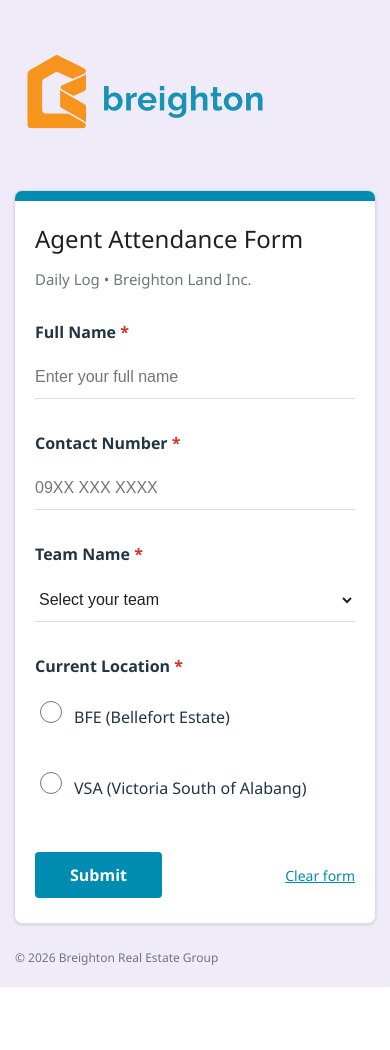
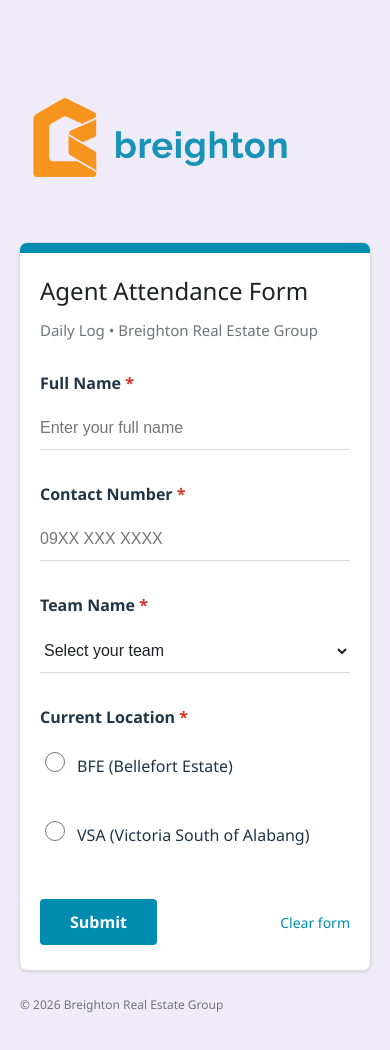
Before and after one commit to VinXy09/Breighton-Agent-Attendance, a React (Vite) app: page / in a window 390 px wide. Shown: the top 1050 px of the page. Before the commit the page ends 987 px from the top, so only its background shows below. Built offline with nearby package versions, Linux system fonts and the light colour scheme.

Commit message:
implemented radio buttons and submission fix

```diff
--- a/src/App.css
+++ b/src/App.css
@@ -5,7 +5,6 @@
   --standard-width: 770px;
 }
 
-/* 1. Reset and Center */
 html, body, #root {
   margin: 0;
   padding: 0;
@@ -34,7 +33,6 @@
   align-items: center;
 }
 
-/* 2. Logo Section */
 .brand-header {
   width: 100%;
   display: flex;
@@ -47,7 +45,6 @@
   height: auto;
 }
 
-/* 3. Form Card Styling */
 .form-card {
   background: #ffffff;
   width: 100%;
@@ -66,7 +63,6 @@
   padding: 40px 50px;
 }
 
-/* 4. Text and Inputs */
 .form-title {
   font-size: 32px;
   font-weight: 400;
@@ -94,7 +90,7 @@
 
 .req { color: #d93025; }
 
-/* Fixed: Added :not([type="radio"]) so radio buttons don't get the bottom border */
+/* Fixed: Separated radio buttons from standard text field styling */
 .input-block input:not([type="radio"]),
 .standard-select {
   width: 100%;
@@ -111,12 +107,12 @@
   -webkit-box-shadow: 0 0 0px 1000px white inset !important;
 }
 
-.input-block input:focus,
+.input-block input:focus:not([type="radio"]),
 .standard-select:focus {
   border-bottom: 2px solid var(--teal);
 }
 
-/* 5. Radio Buttons Logic */
+/* Radio Button Styling */
 .radio-group {
   display: flex;
   flex-direction: column;
@@ -129,18 +125,17 @@
   align-items: center;
   cursor: pointer;
   padding: 8px 0;
-  font-weight: 400 !important; /* Makes options less bold than the question */
+  font-weight: 400 !important;
 }
 
 .radio-label input[type="radio"] {
-  width: 22px !important;
-  height: 22px;
+  width: 20px !important;
+  height: 20px;
   margin-right: 12px;
   accent-color: var(--teal);
   cursor: pointer;
 }
 
-/* 6. Actions and Footer */
 .form-actions {
   display: flex;
   justify-content: space-between;
@@ -151,22 +146,17 @@
 .submit-btn {
   background-color: var(--teal);
   color: white;
-  padding: 12px 35px;
+  padding: 12px 30px;
   border: none;
   border-radius: 4px;
   font-weight: 600;
   cursor: pointer;
   font-size: 16px;
-  transition: all 0.2s;
-}
-
-.submit-btn:hover:not(:disabled) {
-  background-color: #007798;
-  transform: translateY(-1px);
+  transition: opacity 0.2s;
 }
 
 .submit-btn:disabled {
-  background-color: #ccc;
+  opacity: 0.6;
   cursor: not-allowed;
 }
 
@@ -174,7 +164,6 @@
   color: var(--teal);
   font-size: 14px;
   cursor: pointer;
-  text-decoration: underline;
 }
 
 .browser-footer {
@@ -184,7 +173,6 @@
   align-self: flex-start;
 }
 
-/* 7. Success View */
 .success-view {
   text-align: center;
   padding: 60px;
@@ -196,7 +184,6 @@
   margin-bottom: 20px;
 }
 
-/* 8. Progress Bar */
 .progress-bar {
   position: fixed;
   top: 0;
@@ -207,18 +194,8 @@
   transition: width 0.3s ease;
 }
 
-/* 9. Responsive adjustments */
 @media (max-width: 480px) {
-  .browser-container {
-    padding: 20px 15px;
-  }
-  .card-padding {
-    padding: 25px 20px;
-  }
-  .logo-main {
-    max-width: 260px;
-  }
-  .form-title {
-    font-size: 24px;
-  }
+  .card-padding { padding: 25px 20px; }
+  .logo-main { max-width: 280px; }
+  .form-title { font-size: 24px; }
 }
--- a/src/App.jsx
+++ b/src/App.jsx
@@ -10,7 +10,7 @@
     location: ''
   });
   const [submitted, setSubmitted] = useState(false);
-  const [isSubmitting, setIsSubmitting] = useState(false); // Added loading state
+  const [isSubmitting, setIsSubmitting] = useState(false);
   const [progress, setProgress] = useState(0);
 
   useEffect(() => {
@@ -26,10 +26,10 @@
 
   const handleSubmit = async (e) => {
     e.preventDefault();
-    setIsSubmitting(true); // Start loading
+    setIsSubmitting(true);
 
     try {
-      // THE FIX: Added mode: 'no-cors' to bypass browser security blocks with Google Scripts
+      // mode: 'no-cors' is critical for communicating with Google Apps Script from a browser
       await fetch('https://script.google.com/macros/s/AKfycbxcP7YN3ov1N9AmsPp_XGl_BgtAlKgnWBS8nGC1fvC2MeaMGxNSvGxgkl-2KaxV724O/exec', {
         method: 'POST',
         mode: 'no-cors',
@@ -39,14 +39,12 @@
         body: JSON.stringify(formData),
       });
 
-      // When using 'no-cors', we won't get a standard response.ok,
-      // so we assume success if the catch block isn't triggered.
       setSubmitted(true);
     } catch (error) {
       console.error("Error submitting to spreadsheet:", error);
       alert("Submission failed. Please check your connection.");
     } finally {
-      setIsSubmitting(false); // End loading
+      setIsSubmitting(false);
     }
   };
 
@@ -86,7 +84,7 @@
           <div className="card-padding">
             <header className="form-intro">
               <h1 className="form-title">Agent Attendance Form</h1>
-              <p className="form-subtitle">Daily Log • Breighton Land Inc.</p>
+              <p className="form-subtitle">Daily Log • Breighton Real Estate Group</p>
             </header>
 
             <form onSubmit={handleSubmit} className="actual-form">
```
